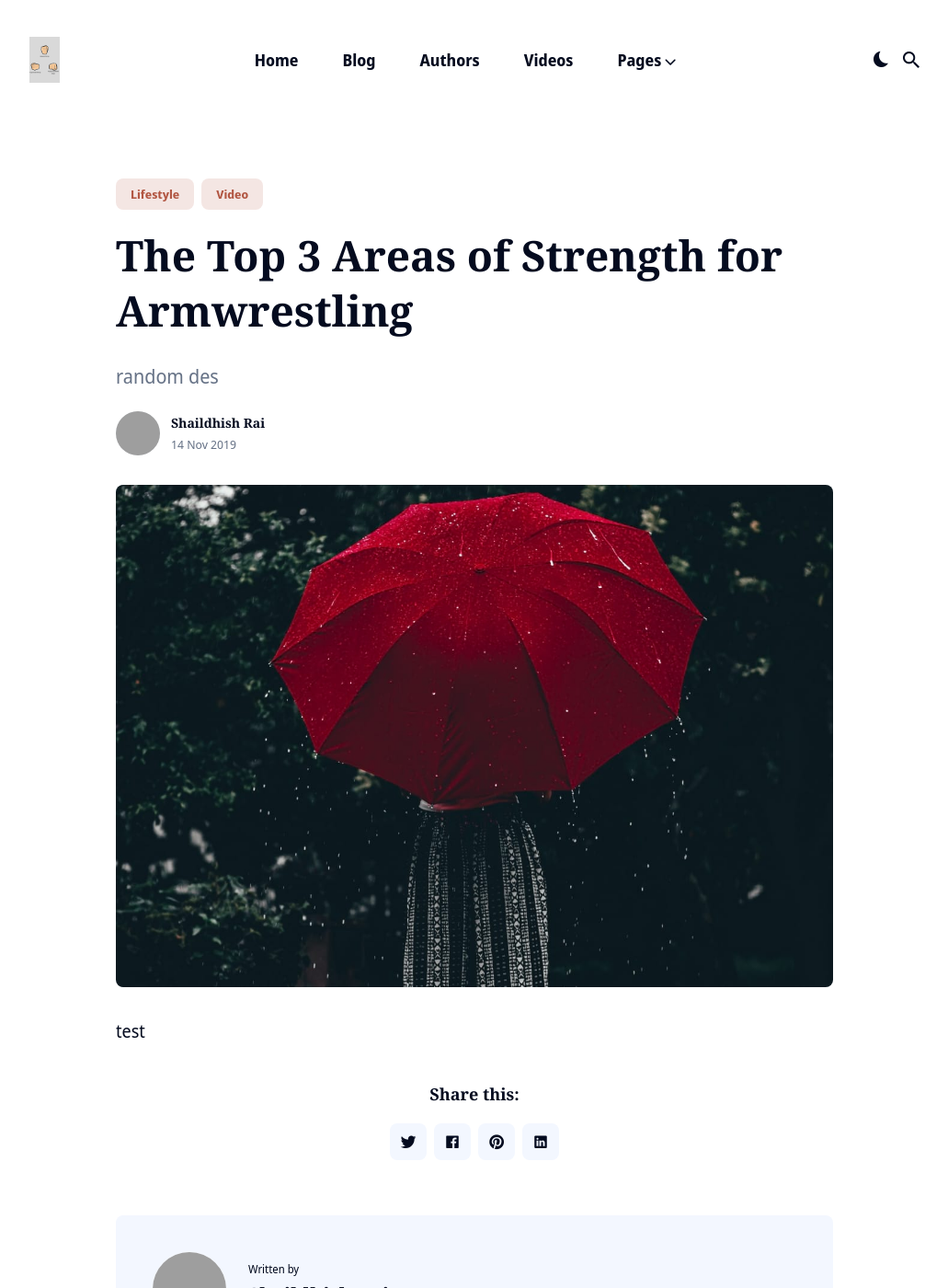
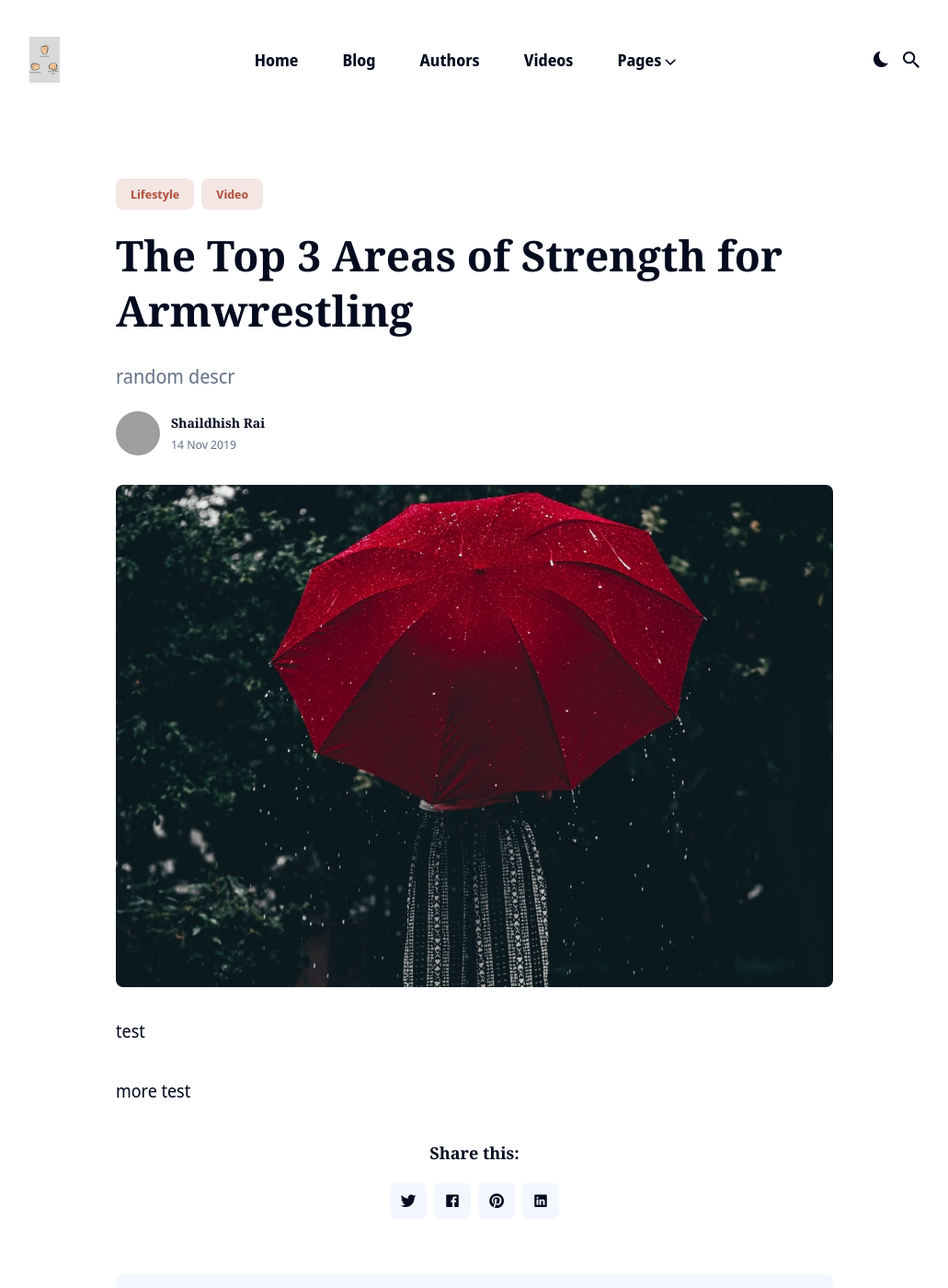
Before and after one commit to physicalrobot/awpraxis, a Jekyll site: the page built from _posts/2023-10-11-The-Top-3-Areas-of-Strength-for-Armwrestling.md, in a window 1280 px wide and 1400 px high. Shown: the whole window at 92% size, without its empty margins (124-1155 px from the left). Built offline with Jekyll 4.4.1, drawn with Linux system fonts in a browser that asks for light colours; nearby versions of some CDN libraries; grey boxes are pictures that could not be loaded.

Commit message:
random changes

```diff
--- a/_posts/2023-10-11-The-Top-3-Areas-of-Strength-for-Armwrestling.md
+++ b/_posts/2023-10-11-The-Top-3-Areas-of-Strength-for-Armwrestling.md
@@ -1,7 +1,7 @@
 ---
 layout: post
 title: The Top 3 Areas of Strength for Armwrestling
-description: random des
+description: random descr
 date: 2019-11-14 15:01:35 +0300
 author: me
 image: '/images/10.jpg'
@@ -12,3 +12,5 @@ tags_color: '#b25642'
 ---
 
 test
+
+more test
```
